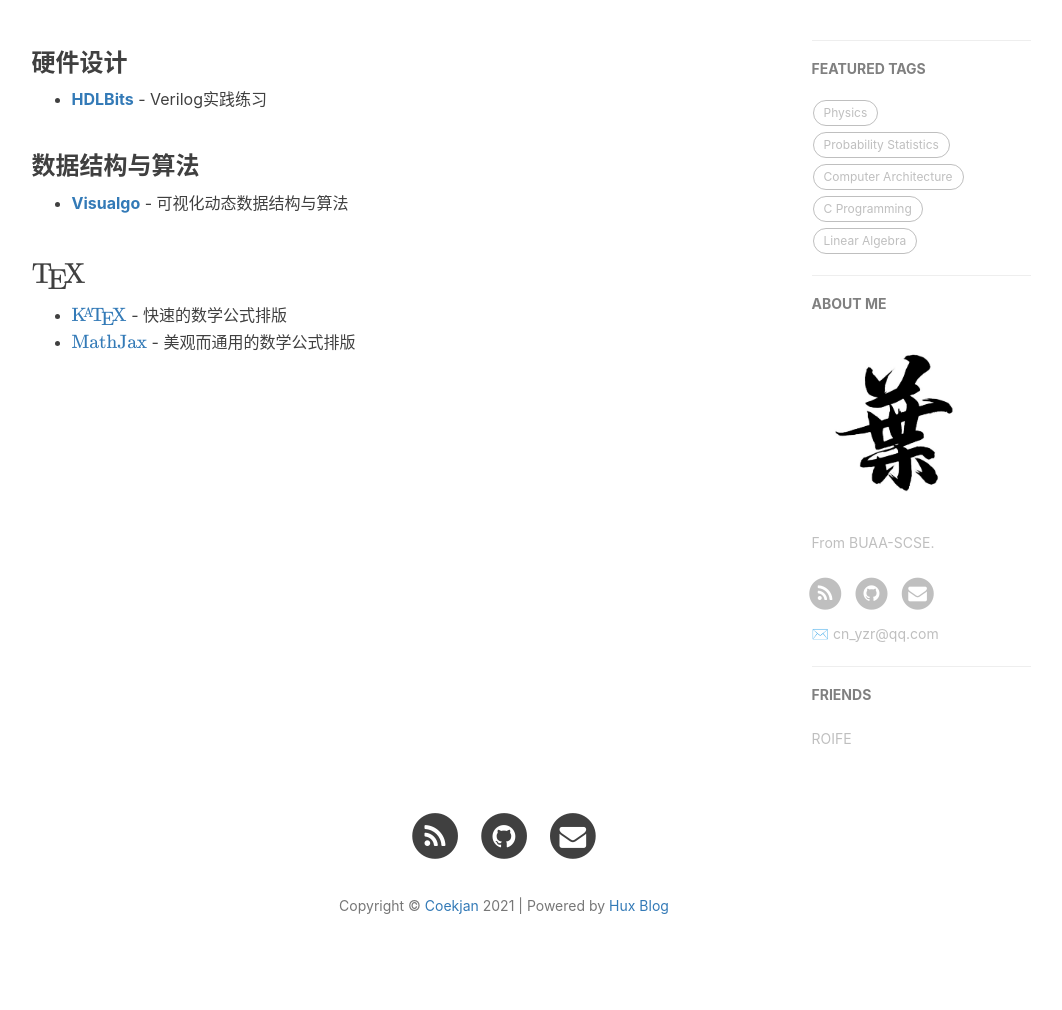
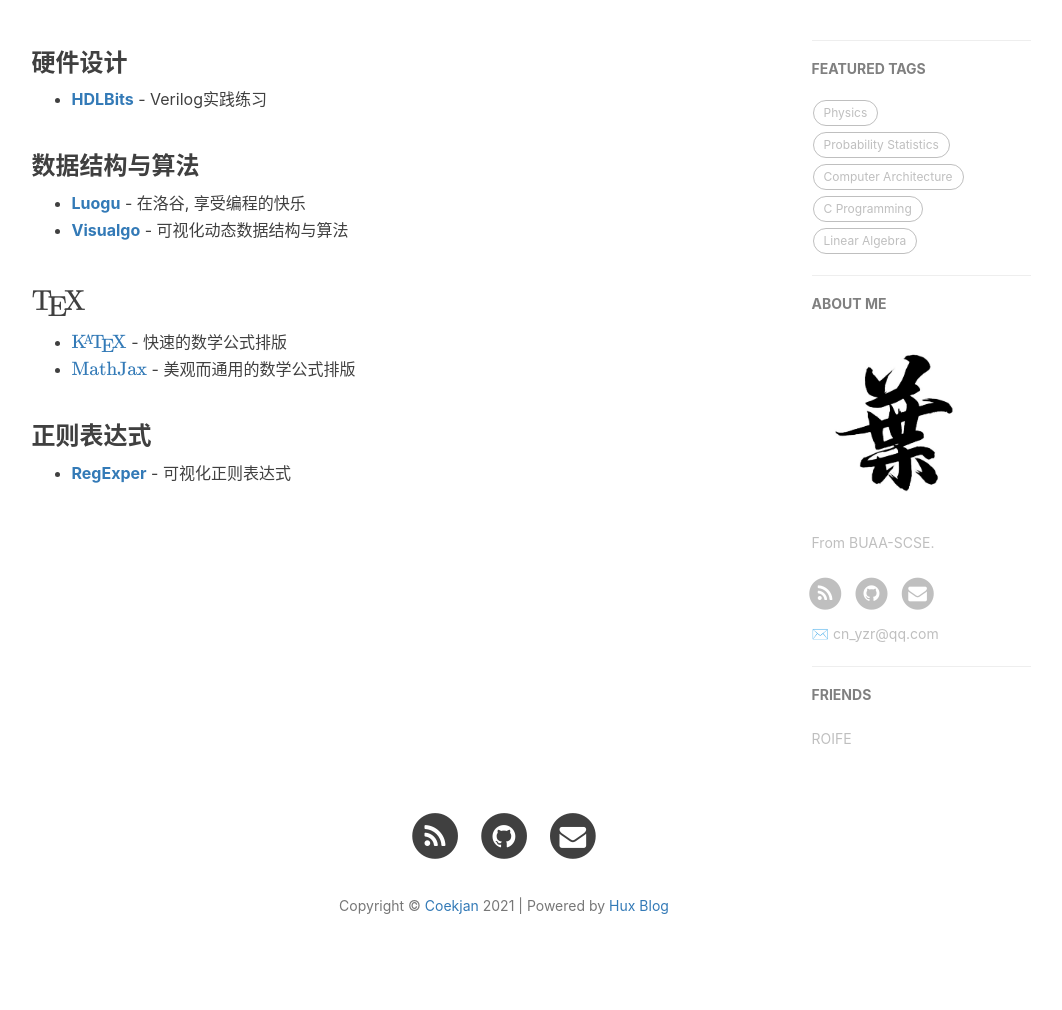
Before and after one commit to Coekjan/coekjan.github.io, a Jekyll site: the page built from 1-resources.html, in a window 1280 px wide. Shown: the part 418-1428 px from the top of the page, without its empty margins (136-1198 px from the left). Built offline with Jekyll 4.4.1, drawn with Linux system fonts in a browser that asks for light colours; nearby versions of some CDN libraries; comment, search, counter and statistics services are not loaded.

Commit message:
Update zh.md

```diff
--- a/_includes/resources/zh.md
+++ b/_includes/resources/zh.md
@@ -4,9 +4,14 @@
 
 ### 数据结构与算法
 
+* **[Luogu](https://www.luogu.com.cn/)** - 在洛谷, 享受编程的快乐
 * **[Visualgo](https://visualgo.net/zh)** - 可视化动态数据结构与算法
 
 ### $\TeX$
 
 * [$\KaTeX$](https://katex.org/) - 快速的数学公式排版
 * [$\rm{MathJax}$](https://www.mathjax.org/) - 美观而通用的数学公式排版
+
+### 正则表达式
+
+* **[RegExper](https://regexper.com/)** - 可视化正则表达式
```
